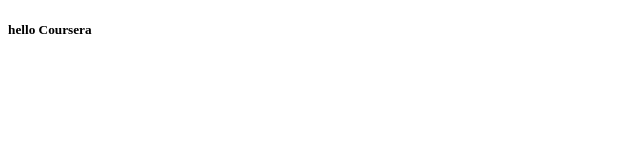
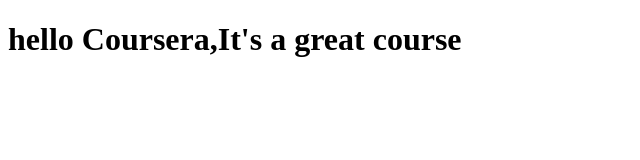
Before and after one commit to sravanthimatta/Coursera-test, a plain HTML site: page site/index.html in a window 1280 px wide. Shown: the whole page, without its empty margins (0-640 px from the left). Drawn offline with Linux system fonts and the light colour scheme.

Commit message:
small addition

```diff
--- a/site/index.html
+++ b/site/index.html
@@ -4,6 +4,6 @@
 	<title>Hello Coursera!</title>
 </head>
 <body>
-<h5>hello Coursera</h5>
+<h1>hello Coursera,It's a great course</h1>
 </body>
 </html>
```
